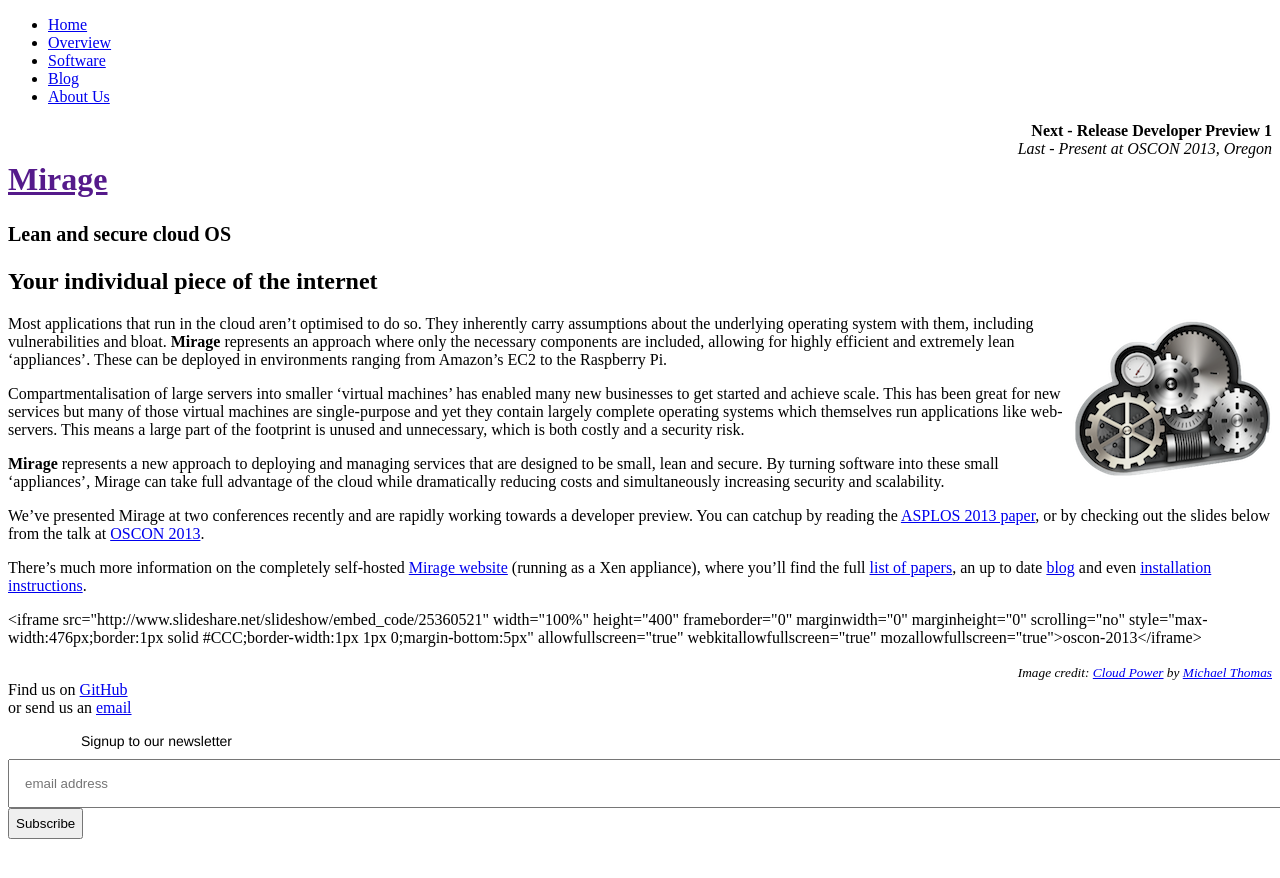
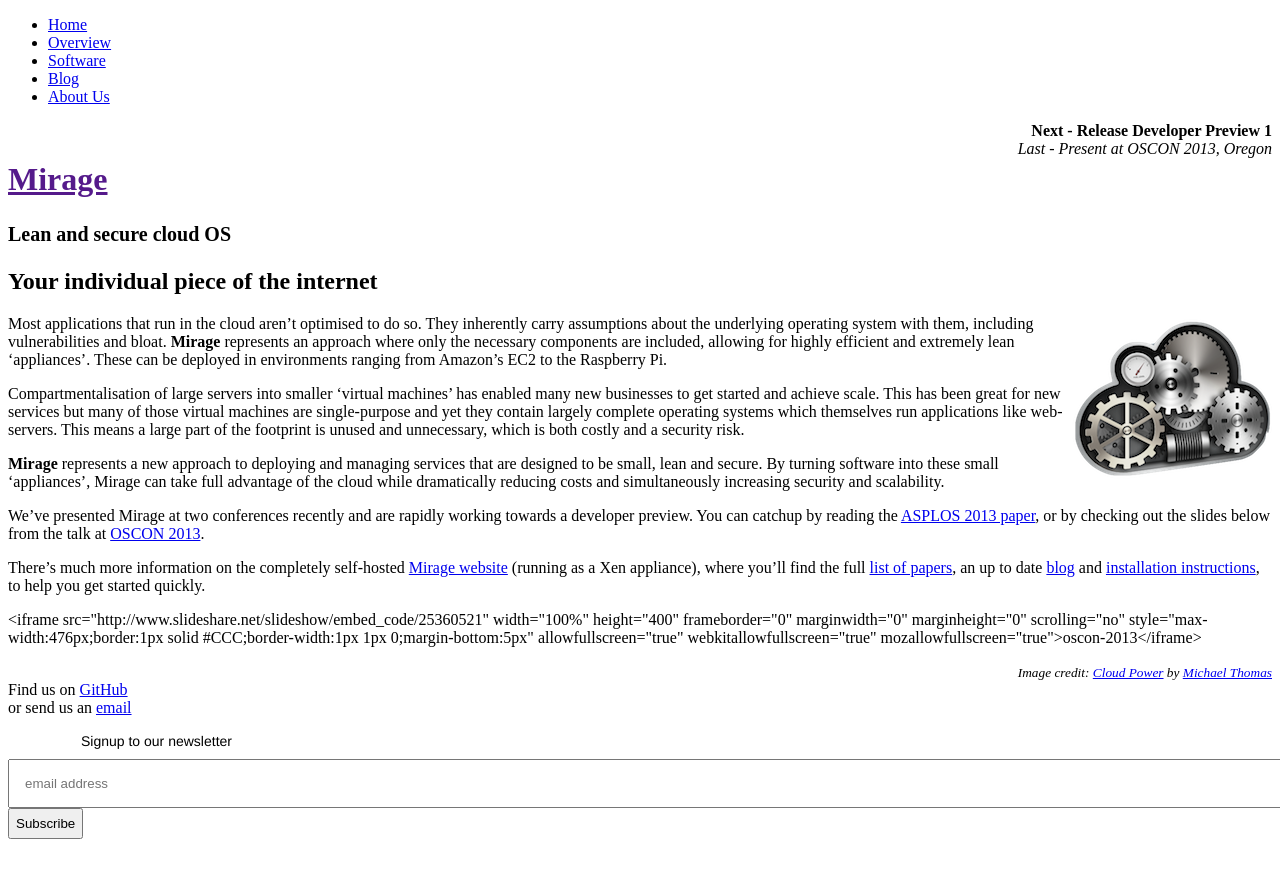
Before and after one commit to nymote/nymote.github.io, a Jekyll site: the page built from software/mirage/index.md, in a window 1280 px wide. Shown: the top 878 px of the page. Built offline with Jekyll 4.4.1, drawn with Linux system fonts in a browser that asks for light colours; nearby versions of some CDN libraries; library files that are not in the unit come from our copies; comment, search, counter and statistics services are not loaded.

Commit message:
tweak sentence

```diff
--- a/software/mirage/index.md
+++ b/software/mirage/index.md
@@ -38,7 +38,8 @@
 There's much more information on the completely self-hosted
 [Mirage website][mirage-www] (running as a Xen appliance), where you'll find
 the full [list of papers][mirage-www-papers], an up to date
-[blog][mirage-blog] and even [installation instructions][mirage-install].
+[blog][mirage-blog] and [installation instructions][mirage-install], to help
+you get started quickly.
 
 
 &#x20; <iframe src="http://www.slideshare.net/slideshow/embed_code/25360521" width="100%" height="400" frameborder="0" marginwidth="0" marginheight="0" scrolling="no" style="max-width:476px;border:1px solid #CCC;border-width:1px 1px 0;margin-bottom:5px" allowfullscreen="true" webkitallowfullscreen="true" mozallowfullscreen="true">oscon-2013</iframe>
```
